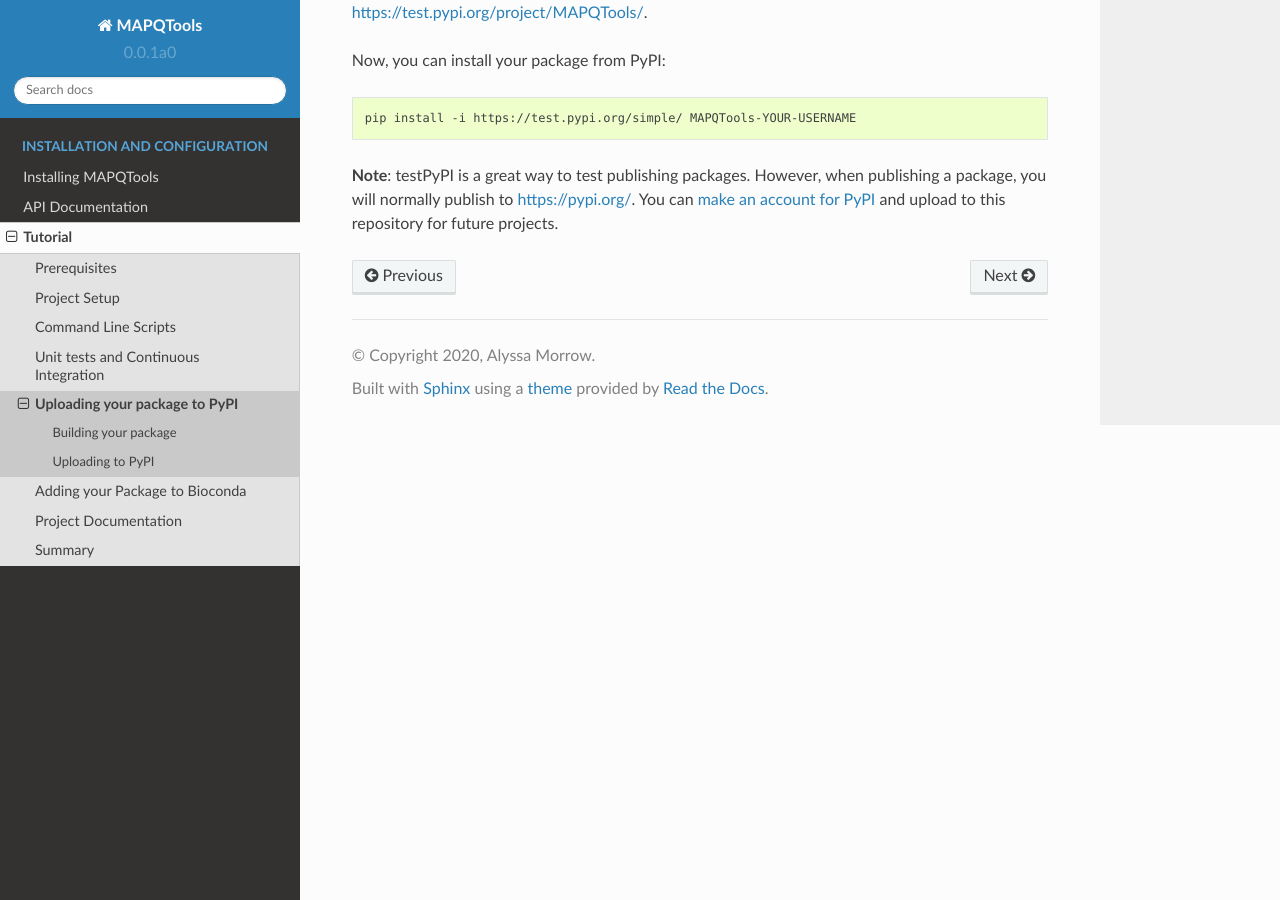
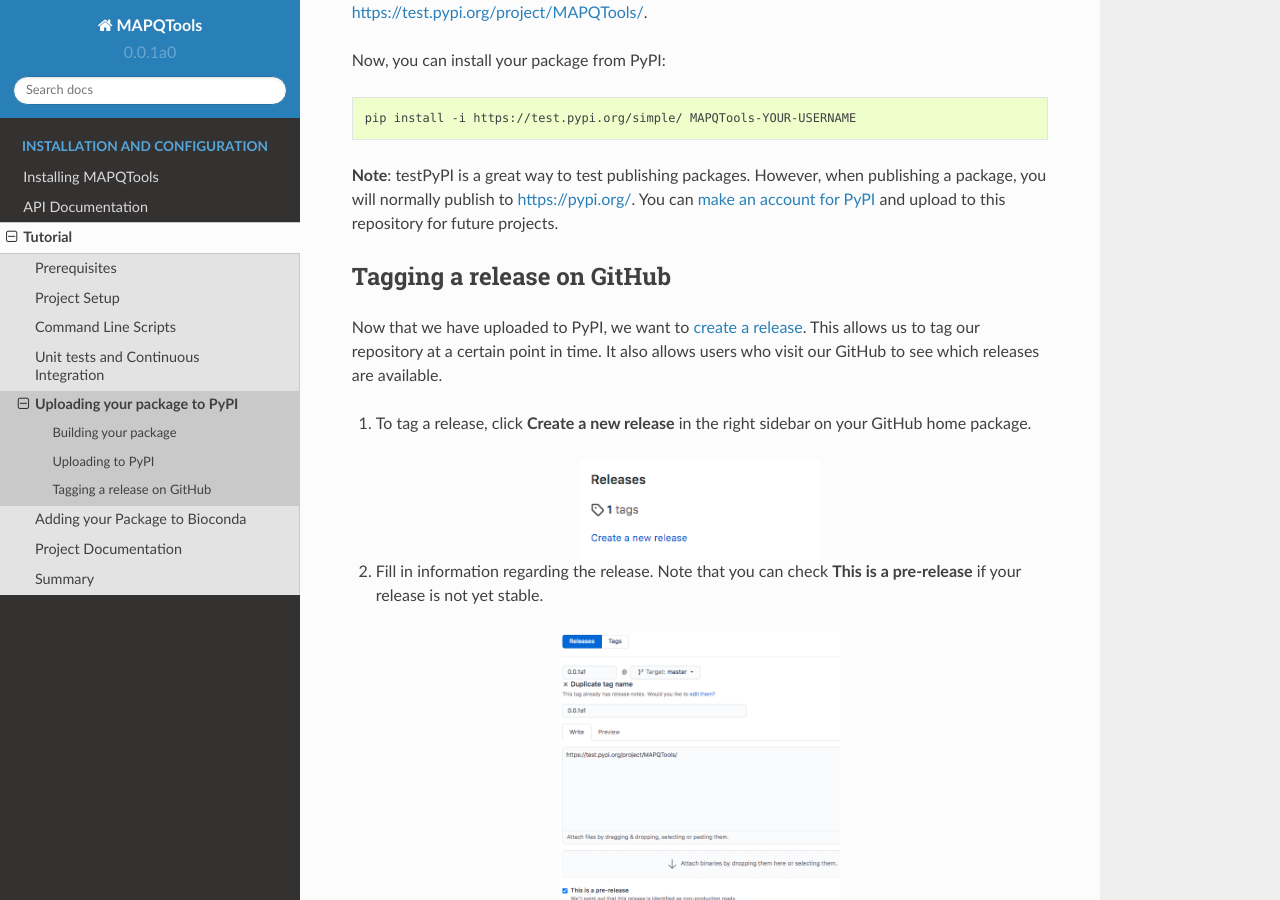
Before and after one commit to akmorrow13/CompBIO_Seminar_2020, a Sphinx documentation site: the page built from docs/tutorial/pypi.rst, in a window 1280 px wide and 900 px high, scrolled down 1506 px. Built offline with Sphinx 7.4.7 and the Read the Docs theme 2.0.0, drawn with Linux system fonts in a browser that asks for light colours.

Commit message:
updated docs

```diff
--- a/docs/tutorial/documentation.rst
+++ b/docs/tutorial/documentation.rst
@@ -12,7 +12,7 @@ We have provided some documentation in the ``docs/`` directory. This directory c
 reStructuredText (rst) files that contain documentation we would like the public to see. Additionally,
 there are some other files:
 
-- ``conf.py``: configuration file that is required by Sphinx. `Documentation for ``conf.py`` can be found here <https://www.sphinx-doc.org/en/master/usage/configuration.html>`_.
+- ``conf.py``: configuration file that is required by Sphinx. `Documentation for conf.py can be found here <https://www.sphinx-doc.org/en/master/usage/configuration.html>`_.
 - ``Makefile``: This is an optional file that makes it easy to build and view your docs locally before pushing them to readthedocs.
 - ``requirements.txt``: This file contains python requirements needed to build docs locally.
 
--- a/docs/tutorial/prerequisites.rst
+++ b/docs/tutorial/prerequisites.rst
@@ -7,12 +7,10 @@ that you have some understanding of python, and have it installed on your comput
 Requirements
 ------------
 
-* `conda <https://docs.conda.io/en/latest/miniconda.html>`_
+* `conda <https://docs.conda.io/en/latest/miniconda.html>`_. This is optional, but will make it easier to manage project requirements.
 * python 3.6
 * git
-* a `TestPyPI <https://test.pypi.org/>`_ account. This is optional, but is required if you want upload a test package to TestPyPI.*
-
-* These requirements are optional, but will make it easier to follow along with the tutorial and manage your project.
+* a `TestPyPI <https://test.pypi.org/>`_ account. This is optional, but is required if you want upload a test package to TestPyPI.
 
 
 Creating a conda environment
--- a/docs/tutorial/pypi.rst
+++ b/docs/tutorial/pypi.rst
@@ -77,3 +77,24 @@ Now, you can install your package from PyPI:
 
 **Note**: testPyPI is a great way to test publishing packages. However, when publishing a
 package, you will normally publish to https://pypi.org/. You can `make an account for PyPI <https://pypi.org/account/register/>`_ and upload to this repository for future projects.
+
+
+Tagging a release on GitHub
+---------------------------
+
+Now that we have uploaded to PyPI, we want to `create a release <https://docs.github.com/en/free-pro-team@latest/github/administering-a-repository/managing-releases-in-a-repository>`_.
+This allows us to tag our repository at a certain point in time. It also allows users who visit our GitHub to see which releases are available.
+
+1. To tag a release, click **Create a new release** in the right sidebar on your GitHub home package.
+
+.. image:: ../images/prerelease_button.png
+	:height: 100
+	:align: center
+	:alt: prerelease_button
+
+2. Fill in information regarding the release. Note that you can check **This is a pre-release** if your release is not yet stable.
+
+.. image:: ../images/make_prerelease.png
+	:height: 300
+	:align: center
+	:alt: prerelease_button
--- a/docs/tutorial/testing.rst
+++ b/docs/tutorial/testing.rst
@@ -29,7 +29,7 @@ Continuous Integration with Travis
 
 Once we have added unit tests, it would be helpful to automatically run tests every time
 our code changes. To do this, we can use existing continuous integration tools to
-test our code. Here, we choose to use ``travis-ci <https://docs.travis-ci.com>``_ to run our tests. Travis-ci is free
+test our code. Here, we choose to use `travis-ci <https://docs.travis-ci.com>`_ to run our tests. Travis-ci is free
 for public repositories, and can run unit tests every time code is updated or a pull
 request is made. You can find documentation for `travis here <https://docs.travis-ci.com/user/tutorial/>`_.
 
```
Also changed, not shown: docs/images/make_prerelease.png (added), docs/images/prerelease_button.png (added).
